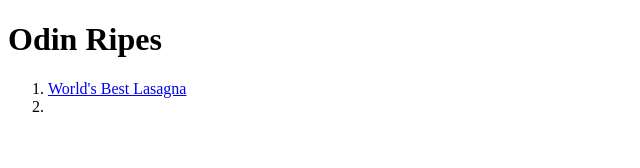
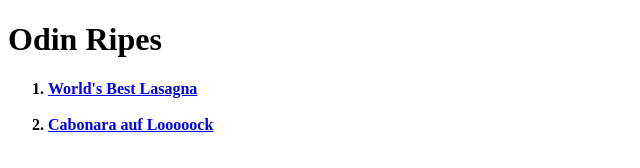
Before and after one commit to ActuallyAycee/odin-recipes, a plain HTML site: page index.html in a window 1280 px wide. Shown: the whole page, without its empty margins (0-640 px from the left). Drawn offline with Linux system fonts and the light colour scheme.

Commit message:
Cabonara rezpept erstellt, bild proportionen geändert

```diff
--- a/index.html
+++ b/index.html
@@ -1,16 +1,20 @@
 <!DOCTYPE html>
 <html lang="en">
-<head>
-    <meta charset="UTF-8">
-    <meta name="viewport" content="width=device-width, initial-scale=1.0">
+  <head>
+    <meta charset="UTF-8" />
+    <meta name="viewport" content="width=device-width, initial-scale=1.0" />
     <title>Odin Recipes</title>
-</head>
-<body>
+  </head>
+  <body>
     <h1>Odin Ripes</h1>
     <ol>
-<li><a href="recipes/lasagna.html">World's Best Lasagna</a></li>
-<li><a href="recipes/"</li>
+      <strong>
+        <li><a href="recipes/lasagna.html">World's Best Lasagna</a></li>
+        <br />
+        <li>
+          <a href="recipes/Cabonara.html">Cabonara auf Looooock</a>
+        </li>
+      </strong>
     </ol>
-
-</body>
+  </body>
 </html>
```
